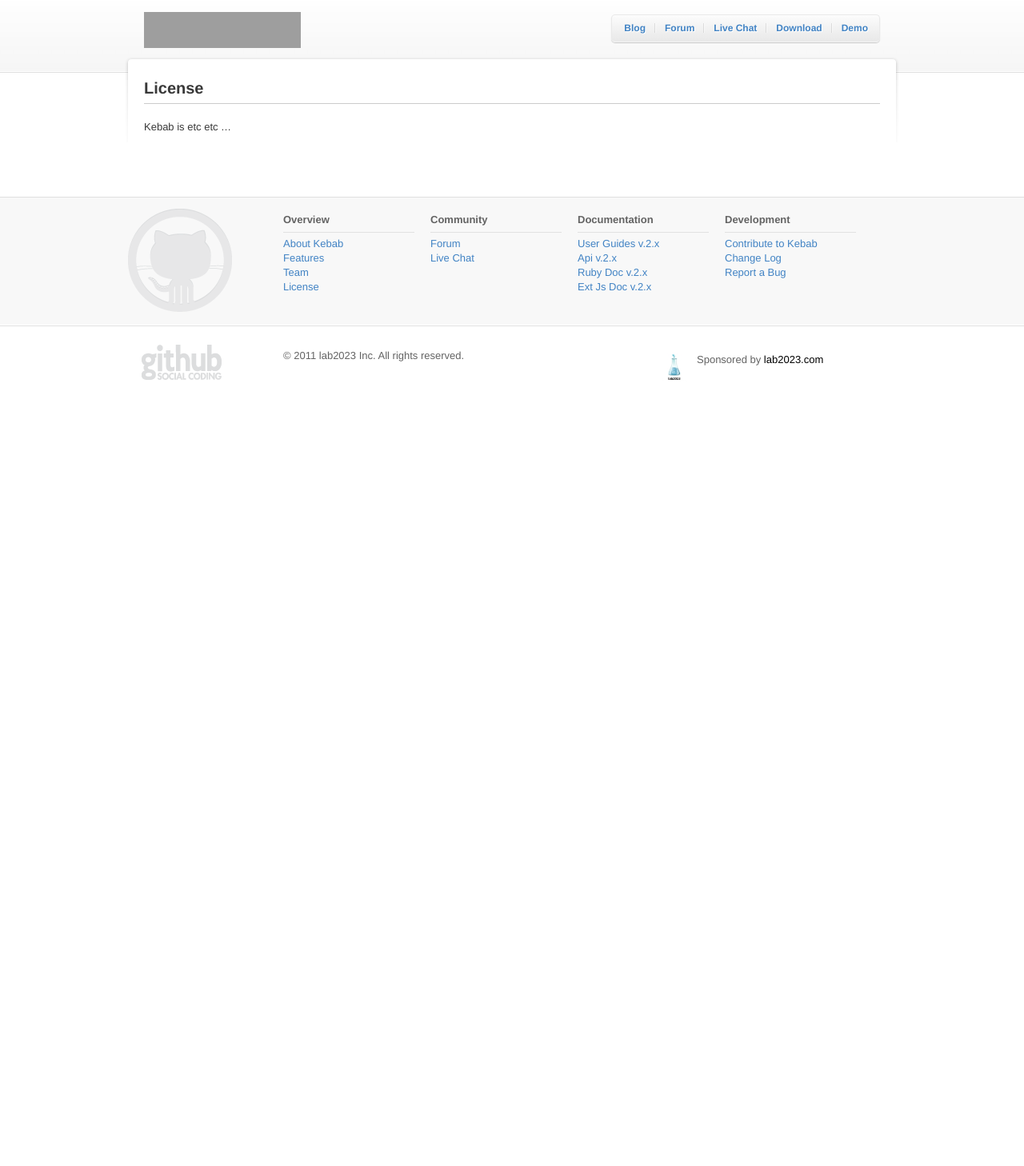
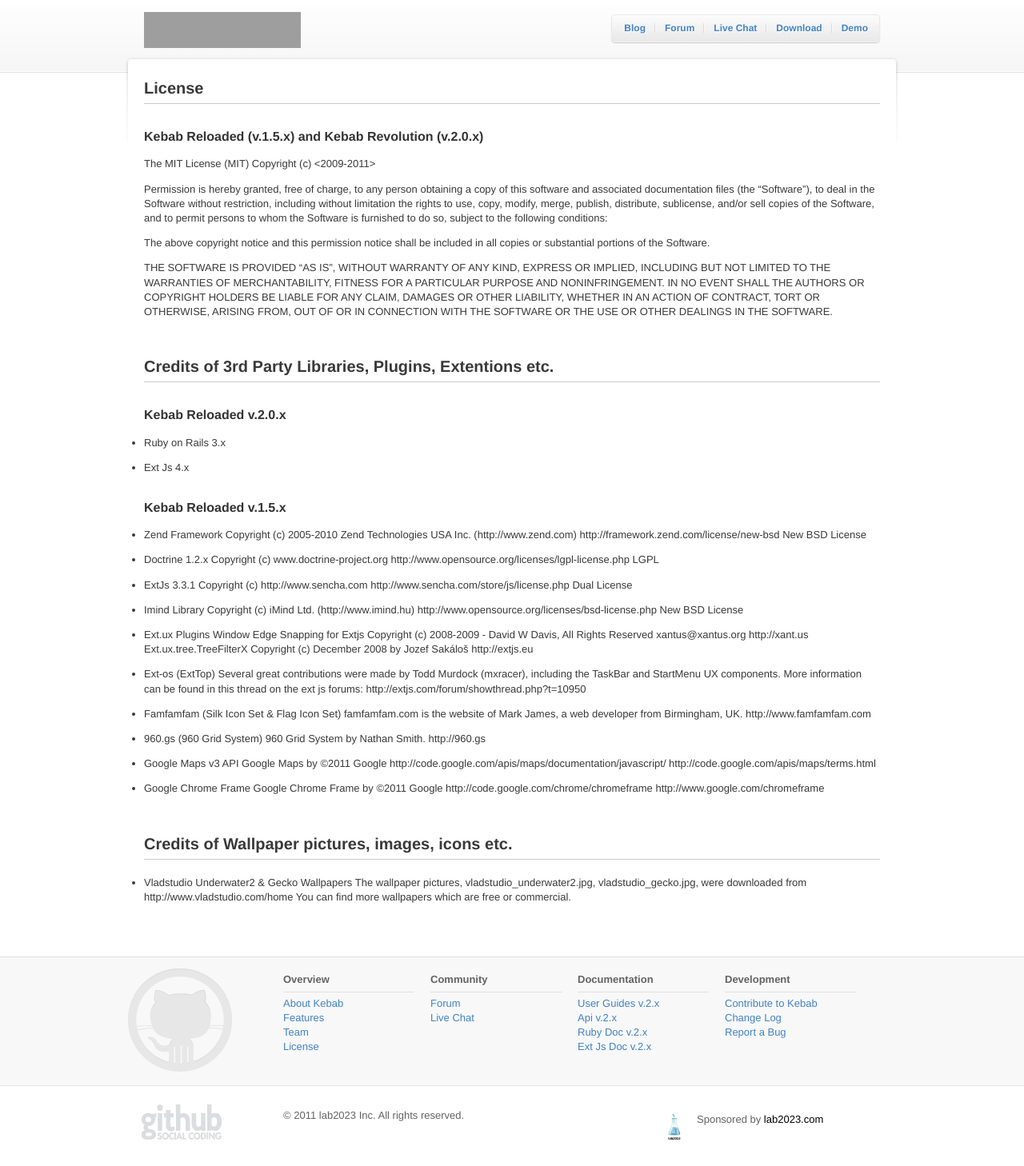
Before and after one commit to lab2023/kebab-project.com, a Jekyll site: the page built from overview/license.md, in a window 1280 px wide. Shown: the whole page at 80% size. Built offline with Jekyll 4.4.1, drawn with Linux system fonts in a browser that asks for light colours; before the commit the page ends 900 px from its top, so only the background shows below that; grey boxes are pictures that could not be loaded.

```diff
--- a/overview/license.md
+++ b/overview/license.md
@@ -3,7 +3,86 @@
 layout: wikistyle
 ---
 
-License
-=======
+# License
 
-Kebab is etc etc ...
+## Kebab Reloaded (v.1.5.x) and Kebab Revolution (v.2.0.x)
+
+The MIT License (MIT)
+Copyright (c) <2009-2011> <lab2023.com LLC>
+
+Permission is hereby granted, free of charge, to any person obtaining a copy of this software and associated documentation
+files (the "Software"), to deal in the Software without restriction, including without limitation the rights to use, copy,
+modify, merge, publish, distribute, sublicense, and/or sell copies of the Software, and to permit persons to whom the Software
+is furnished to do so, subject to the following conditions:
+
+The above copyright notice and this permission notice shall be included in all copies or substantial portions of the Software.
+
+THE SOFTWARE IS PROVIDED "AS IS", WITHOUT WARRANTY OF ANY KIND, EXPRESS OR IMPLIED, INCLUDING BUT NOT LIMITED TO THE
+WARRANTIES OF MERCHANTABILITY, FITNESS FOR A PARTICULAR PURPOSE AND NONINFRINGEMENT. IN NO EVENT SHALL THE AUTHORS OR
+COPYRIGHT HOLDERS BE LIABLE FOR ANY CLAIM, DAMAGES OR OTHER LIABILITY, WHETHER IN AN ACTION OF CONTRACT, TORT OR OTHERWISE,
+ARISING FROM, OUT OF OR IN CONNECTION WITH THE SOFTWARE OR THE USE OR OTHER DEALINGS IN THE SOFTWARE.
+
+# Credits of 3rd Party Libraries, Plugins, Extentions etc.
+
+## Kebab Reloaded v.2.0.x
+
+- Ruby on Rails 3.x
+
+- Ext Js 4.x
+
+## Kebab Reloaded v.1.5.x
+
+- Zend Framework
+    Copyright (c) 2005-2010 Zend Technologies USA Inc. (http://www.zend.com)
+    http://framework.zend.com/license/new-bsd     New BSD License
+
+- Doctrine 1.2.x
+    Copyright (c) www.doctrine-project.org
+    http://www.opensource.org/licenses/lgpl-license.php LGPL
+
+- ExtJs 3.3.1
+    Copyright (c) http://www.sencha.com
+    http://www.sencha.com/store/js/license.php Dual License
+
+- Imind Library
+    Copyright (c) iMind Ltd. (http://www.imind.hu)
+    http://www.opensource.org/licenses/bsd-license.php New BSD License
+
+- Ext.ux Plugins
+    Window Edge Snapping for Extjs
+        Copyright (c) 2008-2009 - David W Davis, All Rights Reserved
+        xantus@xantus.org http://xant.us
+    Ext.ux.tree.TreeFilterX
+        Copyright (c) December 2008 by Jozef Sakáloš
+        http://extjs.eu
+
+- Ext-os (ExtTop)
+    Several great contributions were made by Todd Murdock (mxracer), including the
+    TaskBar and StartMenu UX components. More information can be found in
+    this thread on the ext js forums:
+    http://extjs.com/forum/showthread.php?t=10950
+
+- Famfamfam (Silk Icon Set & Flag Icon Set)
+    famfamfam.com is the website of Mark James, a web developer from Birmingham, UK.
+    http://www.famfamfam.com
+
+- 960.gs (960 Grid System)
+    960 Grid System by Nathan Smith.
+    http://960.gs
+
+- Google Maps v3 API
+    Google Maps by ©2011 Google
+    http://code.google.com/apis/maps/documentation/javascript/
+    http://code.google.com/apis/maps/terms.html
+
+- Google Chrome Frame
+    Google Chrome Frame by ©2011 Google
+    http://code.google.com/chrome/chromeframe
+    http://www.google.com/chromeframe
+
+# Credits of Wallpaper pictures, images, icons etc.
+
+- Vladstudio Underwater2 & Gecko Wallpapers
+    The wallpaper pictures, vladstudio_underwater2.jpg, vladstudio_gecko.jpg,
+    were downloaded from http://www.vladstudio.com/home
+    You can find more wallpapers which are free or commercial.
```
Also changed, not shown: blog.md (+6 -6 lines), overview/about-kebab.md (+6 -1 lines), overview/features.md (+23 -3 lines), overview/team.md (+5 -3 lines).
